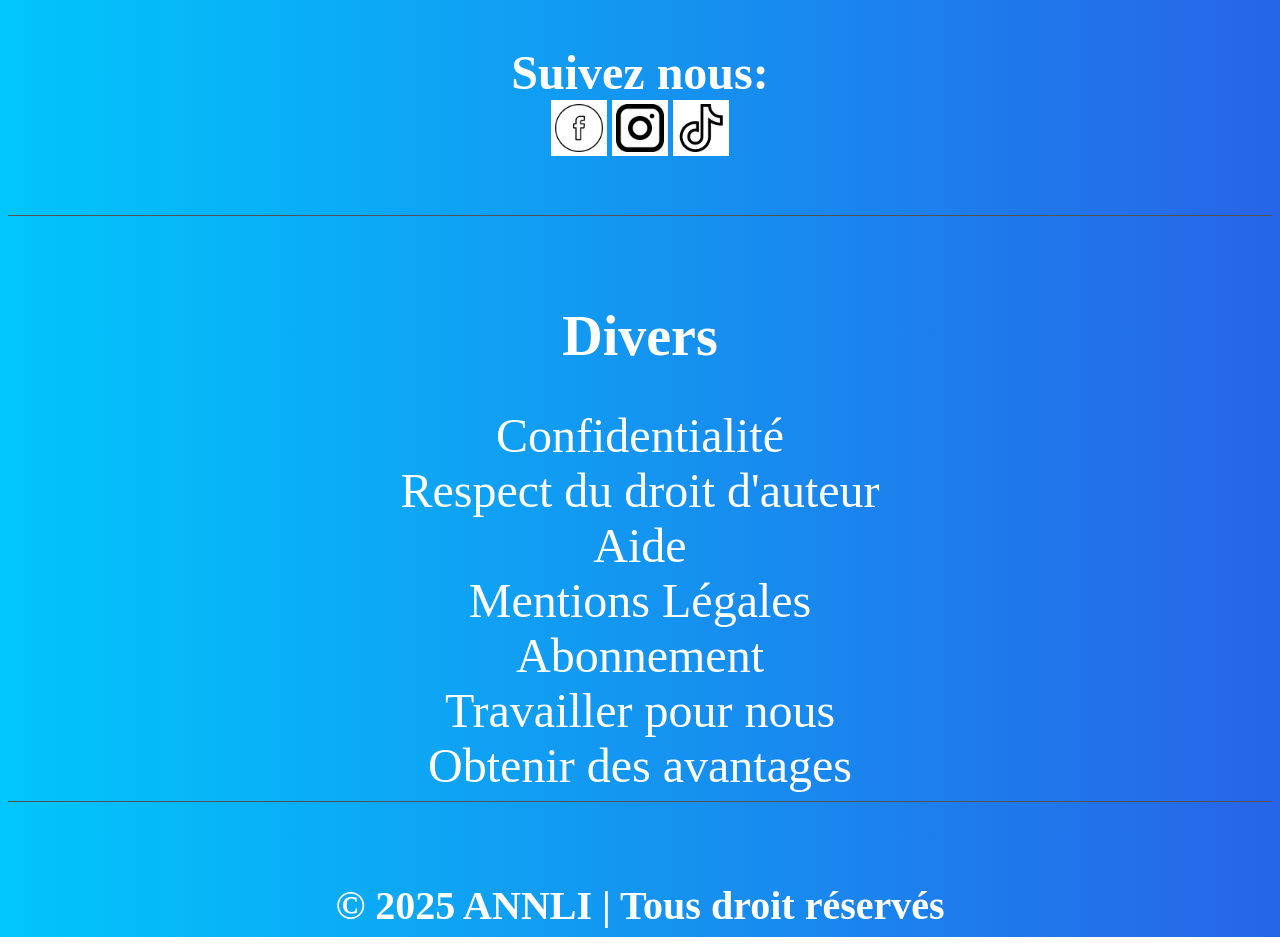
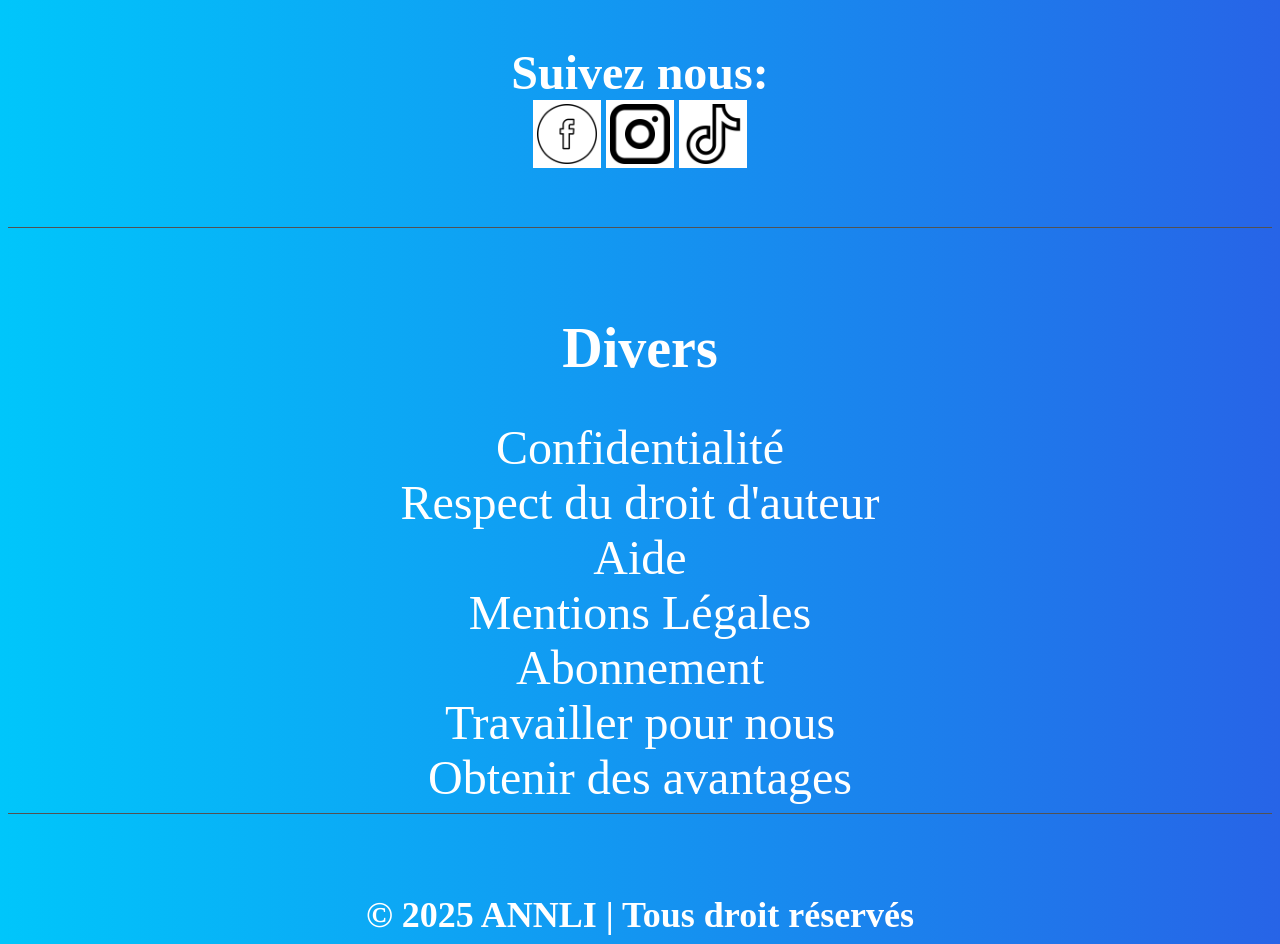
Before and after one commit to GeysonMetellus01/Mon-dernier-essaie, a plain HTML site: page index.html in a window 1280 px wide. Shown: the part 5259-6203 px from the top of the page. Drawn offline with Linux system fonts and the light colour scheme.

Commit message:
style-acceuil.css

```diff
--- a/style-acceuil.css
+++ b/style-acceuil.css
@@ -393,14 +393,14 @@ footer{
     gap:5px;
 }
 .social li img{
-    width:calc(70 * var(--res));
+    width:calc(85 * var(--res));
     background-color: #fff;
     padding:calc(5*var(--res));
 }
 .copy p{
     text-align: center;
     font-weight: bold;
-    font-size: calc(50*var(--res));
+    font-size: calc(45*var(--res));
     color: #fff;
 }
 
```
